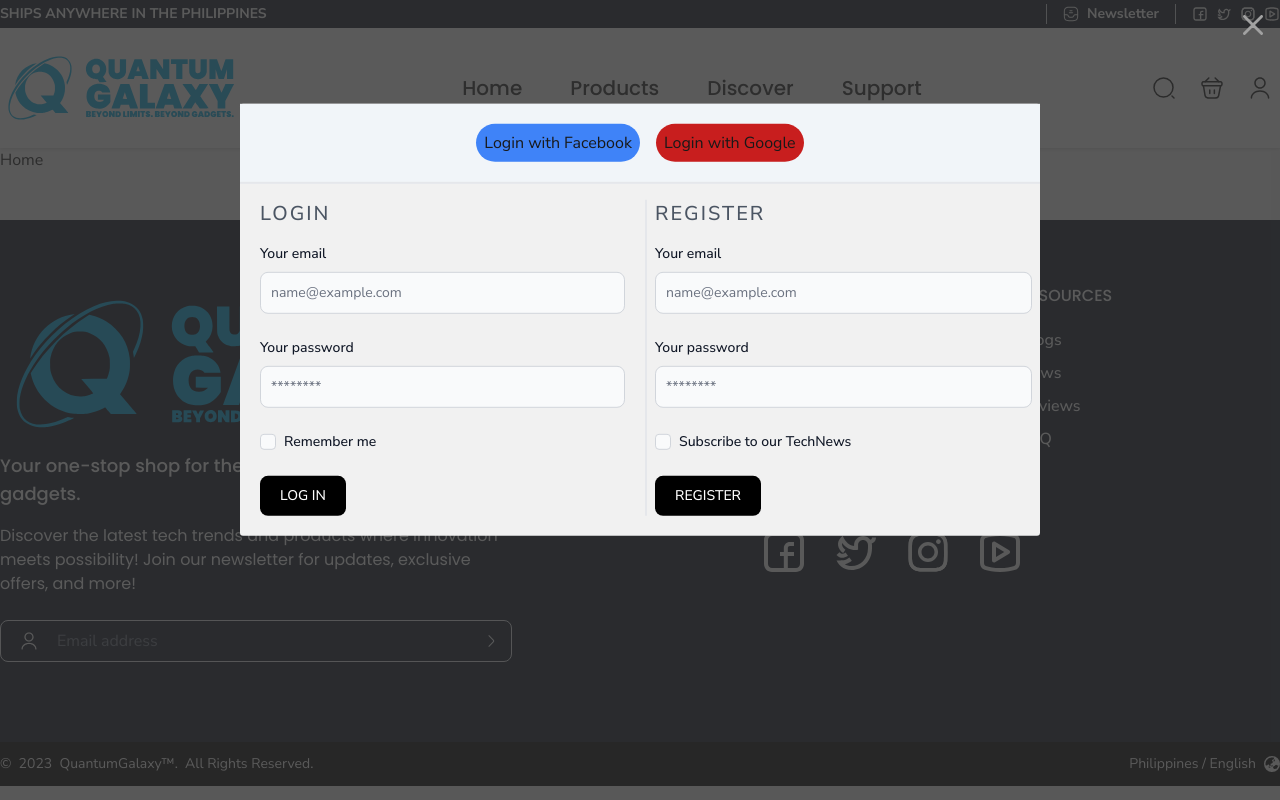
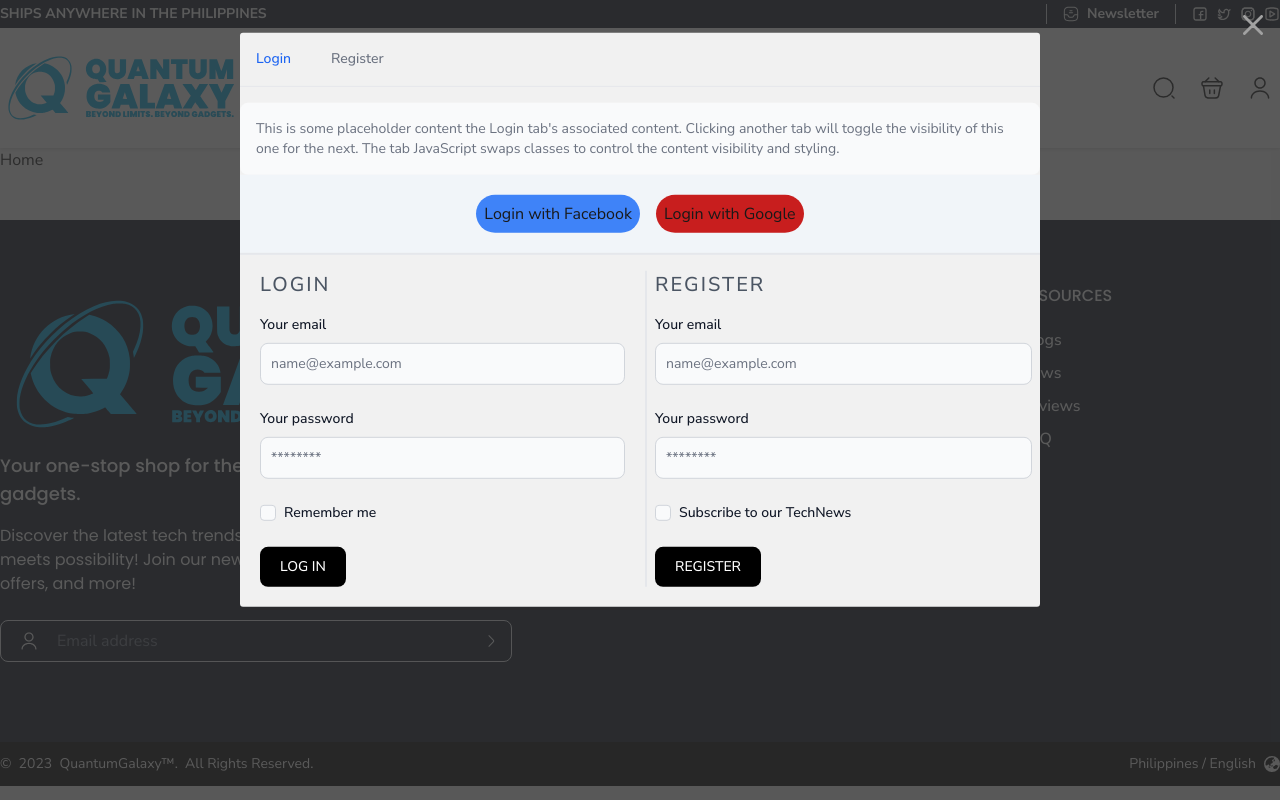
Before and after one commit to ricohermosoryan/Mini-Project-2, a React (Vite) app: page / in a window 1280 px wide. Both pictures are taken after a click on the picture 1260 px from the left and 88 px from the top of the page. Built offline with nearby package versions, Linux system fonts and the light colour scheme.

Commit message:
Initial code for tabbed profile login

```diff
--- a/src/components/Navbar.jsx
+++ b/src/components/Navbar.jsx
@@ -1,4 +1,4 @@
-import React, { useState } from "react";
+import React, { useState, useEffect } from "react";
 import { Link } from "react-router-dom";
 import quantumLogoImage from "../assets/logo.svg";
 import newletterImage from "../assets/newsletter.svg";
@@ -11,6 +11,7 @@ import basketImage from "../assets/basket.svg";
 import profileImage from "../assets/profile.svg";
 import DropdownMenu from "./DropdownMenu";
 import { useScroll, motion, useMotionValueEvent } from "framer-motion";
+import { Tabs } from 'flowbite';
 
 export const socialLinks = [
   { name: "Newsletter", icon: newletterImage, href: "" },
@@ -45,13 +46,54 @@ export default function Navbar() {
 
   const toggleModal = () => {
     setModal(!modal);
-  };
+  }
 
   if (modal) {
     document.body.classList.add("active-modal");
   } else {
     document.body.classList.remove("active-modal");
   }
+
+  // TABBED PROFILE LOGIN
+  useEffect(() => {
+    let modalContainer;
+
+    if (modal) {
+      modalContainer = document.getElementById('modal-container');
+    }
+
+    if (modalContainer) {
+      const tabElements = [
+        {
+          id: 'login',
+          triggerEl: modalContainer.querySelector('#login-tab'),
+          targetEl: modalContainer.querySelector('#login-contents')
+        },
+        {
+          id: 'register',
+          triggerEl: modalContainer.querySelector('#register-tab'),
+          targetEl: modalContainer.querySelector('#register-contents')
+        },
+      ];
+
+      const options = {
+        defaultTabId: 'register',
+        activeClasses: 'text-blue-600 hover:text-blue-600 dark:text-blue-500 dark:hover:text-blue-400 border-blue-600 dark:border-blue-500',
+        inactiveClasses: 'text-gray-500 hover:text-gray-600 dark:text-gray-400 border-gray-100 hover:border-gray-300 dark:border-gray-700 dark:hover:text-gray-300',
+        onShow: () => {
+          console.log('tab is shown');
+        }
+      };
+
+      const tabs = new Tabs(tabElements, options);
+
+      tabs.show('login');
+
+      const contactsTab = tabs.getTab('register');
+
+      const activeTab = tabs.getActiveTab();
+    }
+  }, [modal]);
 
   //Framer Motion Dropdown
   const [isOpen, setIsOpen] = useState({
@@ -236,7 +278,7 @@ export default function Navbar() {
 
         {/* Login Modal */}
         {modal && (
-          <div className="modal z-50">
+          <div id="modal-container" className="modal z-50">
             <div onClick={toggleModal} className="overlay">
               <button
                 onClick={toggleModal}
@@ -261,6 +303,28 @@ export default function Navbar() {
               </button>
             </div>
             <div className="modal-content ">
+
+              {/* PROFILE TAB */}
+
+<div className="mb-4 border-b border-gray-200 dark:border-gray-700">
+    <ul className="flex flex-wrap -mb-px text-sm font-medium text-center text-gray-500 dark:text-gray-400" id="profileTab">
+        <li className="mr-2">
+            <button className="inline-block p-4 border-b-2 border-transparent rounded-t-lg hover:text-gray-600 hover:border-gray-300 dark:hover:text-gray-300" id="login-tab" type="button">Login</button>
+        </li>
+        <li className="mr-2">
+            <button className="inline-block p-4 border-b-2 border-transparent rounded-t-lg hover:text-gray-600 hover:border-gray-300 dark:hover:text-gray-300" id="register-tab" type="button">Register</button>
+        </li>
+    </ul>
+</div>
+<div id="profileTabContent">
+    <div className="hidden p-4 rounded-lg bg-gray-50 dark:bg-gray-800" id="login-contents">
+        <p className="text-sm text-gray-500 dark:text-gray-400">This is some placeholder content the Login tab's associated content. Clicking another tab will toggle the visibility of this one for the next. The tab JavaScript swaps classes to control the content visibility and styling.</p>
+    </div>
+    <div className="hidden p-4 rounded-lg bg-gray-50 dark:bg-gray-800" id="register-contents" >
+        <p className="text-sm text-gray-500 dark:text-gray-400">This is some placeholder content the Register tab's associated content. Clicking another tab will toggle the visibility of this one for the next. The tab JavaScript swaps classes to control the content visibility and styling.</p>
+    </div>
+</div>
+
               <div className="chooseAccount flex gap-4 border-b-2 bg-slate-100 justify-center">
                 <button className=" bg-blue-500 p-2 rounded-3xl mt-5 mb-5 ms-3">
                   Login with Facebook
@@ -277,7 +341,7 @@ export default function Navbar() {
                   <form>
                     <div className="mb-6 mt-4">
                       <label
-                        for="email"
+                        htmlFor="email"
                         className="block mb-2 text-sm font-medium text-gray-900 dark:text-white"
                       >
                         Your email
@@ -292,7 +356,7 @@ export default function Navbar() {
                     </div>
                     <div className="mb-6">
                       <label
-                        for="password"
+                        htmlFor="password"
                         className="block mb-2 text-sm font-medium text-gray-900 dark:text-white"
                       >
                         Your password
@@ -316,7 +380,7 @@ export default function Navbar() {
                         />
                       </div>
                       <label
-                        for="remember"
+                        htmlFor="remember"
                         className="ml-2 text-sm font-medium text-gray-900 dark:text-gray-300"
                       >
                         Remember me
@@ -337,7 +401,7 @@ export default function Navbar() {
                   <form>
                     <div className="mb-6 mt-4">
                       <label
-                        for="email"
+                        htmlFor="email"
                         className="block mb-2 text-sm font-medium text-gray-900 dark:text-white"
                       >
                         Your email
@@ -352,7 +416,7 @@ export default function Navbar() {
                     </div>
                     <div className="mb-6">
                       <label
-                        for="password"
+                        htmlFor="password"
                         className="block mb-2 text-sm font-medium text-gray-900 dark:text-white"
                       >
                         Your password
@@ -376,7 +440,7 @@ export default function Navbar() {
                         />
                       </div>
                       <label
-                        for="remember"
+                        htmlFor="remember"
                         className="ml-2 text-sm font-medium text-gray-900 dark:text-gray-300"
                       >
                         Subscribe to our TechNews
```
